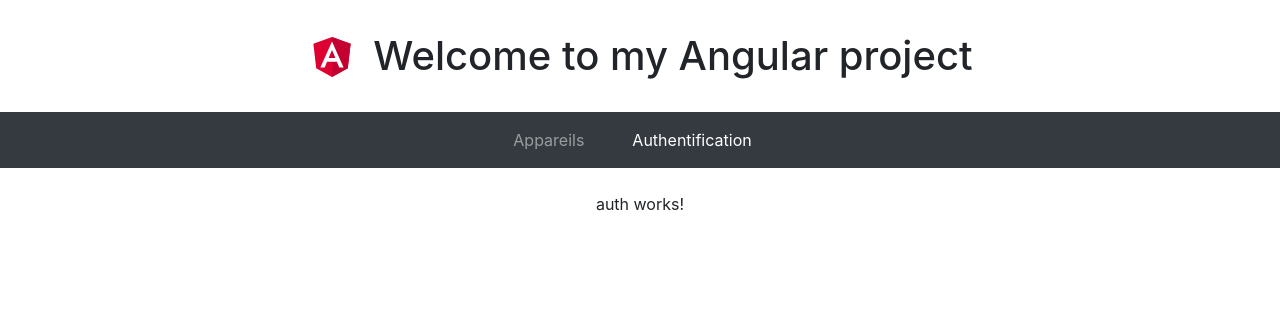
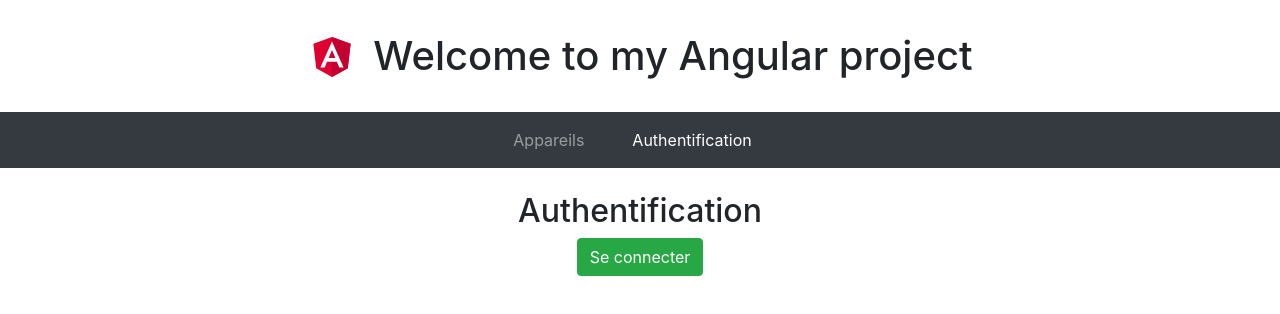
Before and after one commit to ipopop/OC-Angular-App, an Angular app: page /auth in a window 1280 px wide. Shown: the top 314 px of the page. Built offline with nearby package versions, Linux system fonts and the light colour scheme.

Commit message:
add router auth Authentification

```diff
--- a/src/app/app.module.ts
+++ b/src/app/app.module.ts
@@ -12,7 +12,7 @@ import { AuthComponent } from './auth/auth.component';
 import { AppareilViewComponent } from './appareil-view/appareil-view.component';
 
 import { RouterModule, Routes } from '@angular/router';
-
+import { AuthService } from './services/auth.service';
 
 const appRoutes: Routes = [
   { path: 'appareils', component: AppareilViewComponent },
@@ -35,6 +35,7 @@ const appRoutes: Routes = [
   ],
   providers: [
     AppareilService,
+    AuthService
   ],
   bootstrap: [AppComponent]
 })
--- a/src/app/auth/auth.component.html
+++ b/src/app/auth/auth.component.html
@@ -1 +1,3 @@
-<p>auth works!</p>
+<h2>Authentification</h2>
+<button class="btn btn-success" *ngIf="!authStatus" (click)="onSignIn()">Se connecter</button>
+<button class="btn btn-danger" *ngIf="authStatus" (click)="onSignOut()">Se déconnecter</button>
--- a/src/app/auth/auth.component.ts
+++ b/src/app/auth/auth.component.ts
@@ -1,4 +1,6 @@
 import { Component, OnInit } from '@angular/core';
+import { AuthService } from '../services/auth.service';
+import { Router } from '@angular/router';
 
 @Component({
   selector: 'app-auth',
@@ -7,9 +9,25 @@ import { Component, OnInit } from '@angular/core';
 })
 export class AuthComponent implements OnInit {
 
-  constructor() { }
+  authStatus: boolean;
+
+  constructor(private authService: AuthService, private router: Router) {}
 
   ngOnInit(): void {
+    this.authStatus = this.authService.isAuth;
   }
 
+  onSignIn() {
+    this.authService.signIn().then(
+      () => {
+        this.authStatus = this.authService.isAuth;
+        this.router.navigate( ['appareils'] );
+      }
+    );
+  }
+
+  onSignOut() {
+    this.authService.signOut();
+    this.authStatus = this.authService.isAuth;
+  }
 }
--- /dev/null
+++ b/src/app/services/auth.service.ts
@@ -0,0 +1,22 @@
+export class AuthService {
+
+    isAuth = false;
+
+    signIn() {
+        return new Promise(
+            (resolve, reject) => {
+                setTimeout(
+                    () => {
+                        this.isAuth = true;
+                        resolve(true);
+                    }, 2000
+                );
+            }
+        );
+    }
+
+    signOut() {
+        this.isAuth = false;
+    }
+
+}
```
Also changed, not shown: 4 other files (tests, documents, lock files or other folders).
